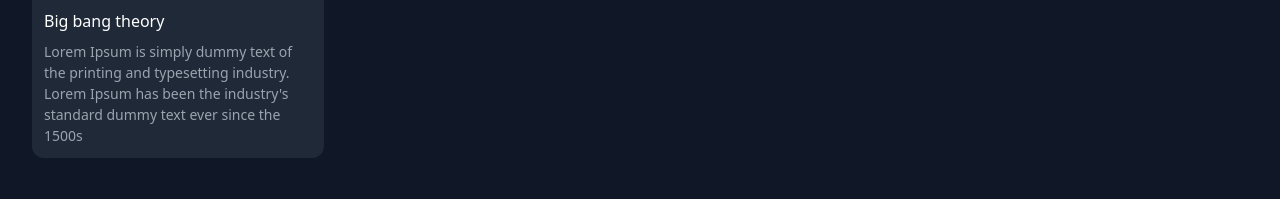
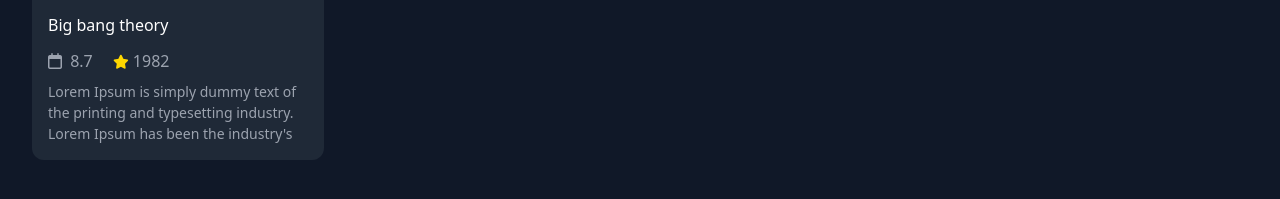
Before and after one commit to KSAppDev/ProjectMDB, a plain HTML site: page index.html in a window 1280 px wide. Shown: the part 445-644 px from the top of the page. Drawn offline with nearby package versions, Linux system fonts and the light colour scheme.

Commit message:
some changes in card container

```diff
--- a/index.html
+++ b/index.html
@@ -10,6 +10,7 @@
       integrity="sha512-DTOQO9RWCH3ppGqcWaEA1BIZOC6xxalwEsw9c2QQeAIftl+Vegovlnee1c9QX4TctnWMn13TZye+giMm8e2LwA=="
       crossorigin="anonymous"
     />
+    <script defer src="main.js"></script>
     <title>Document</title>
   </head>
   <body class="bg-[#101828]">
@@ -66,13 +67,28 @@
                     <i class="fa-regular fa-heart text-lg"></i>
                   </div>
                 </div>
-                <div class="info-container bg-gray-800 px-3 py-3">
-                  <p class="text-white pb-2">Big bang theory</p>
-                  <p class="text-gray-400 text-[14px]">
-                    Lorem Ipsum is simply dummy text of the printing and
-                    typesetting industry. Lorem Ipsum has been the industry's
-                    standard dummy text ever since the 1500s
-                  </p>
+                <div
+                  class="info-container flex justify-around space-y-2 flex-col bg-gray-800 px-4 py-4"
+                >
+                  <p id="title" class="text-white pb-1">Big bang theory</p>
+
+                  <div class="w-full text-gray-400">
+                    <span id="rate" class="pr-4">
+                      <i class="fa-regular fa-calendar pr-1"></i>
+                      8.7
+                    </span>
+                    <span id="release-date">
+                      <i class="fa-solid fa-star text-sm text-[#FFD700]"></i>
+                      1982
+                    </span>
+                  </div>
+
+                  <div>
+                    <p id="info" class="text-gray-400 text-[14px]">
+                      Lorem Ipsum is simply dummy text of the printing and
+                      typesetting industry. Lorem Ipsum has been the industry's
+                    </p>
+                  </div>
                 </div>
               </div>
             </div>
```
